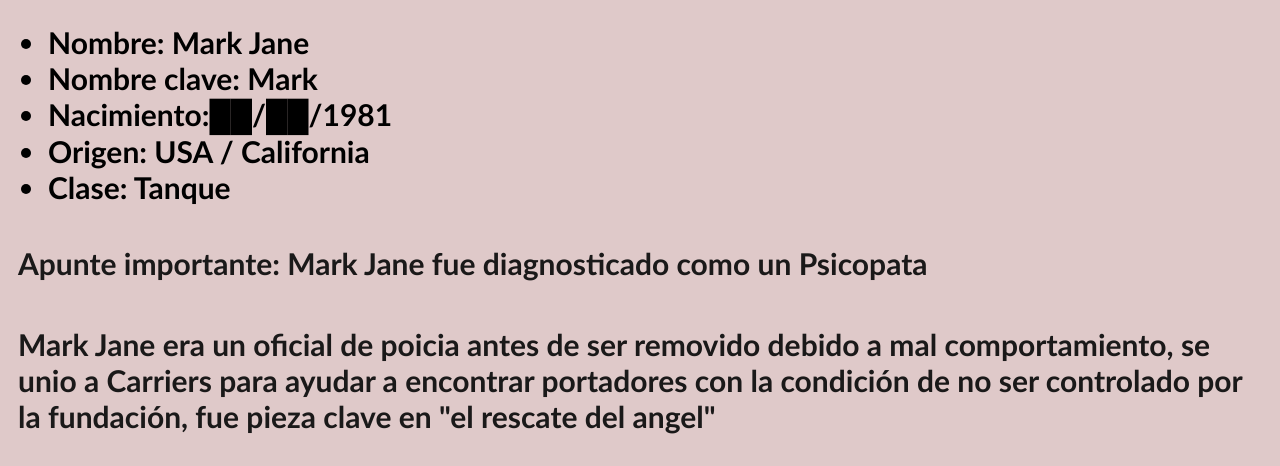
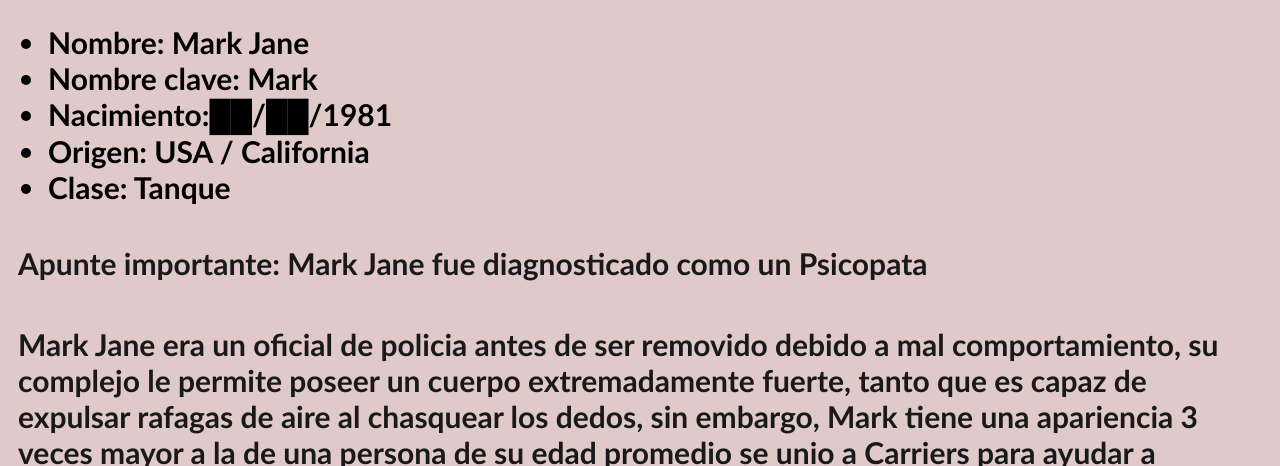
Before and after one commit to ZOROARK90/Carriers-Foundation-Mark, a plain HTML site: page index.html in a window 1280 px wide. Shown: the part 196-662 px from the top of the page. Drawn offline with Linux system fonts and the light colour scheme.

Commit message:
Update index.html

```diff
--- a/index.html
+++ b/index.html
@@ -21,10 +21,14 @@
                 <li>Clase: Tanque</li>
             </ul>
             <h1>Apunte importante: Mark Jane fue diagnosticado como un Psicopata</h1>
-            <h1>Mark Jane era un oficial de poicia antes de ser removido debido a mal
-                comportamiento, se unio a Carriers para ayudar a encontrar portadores con
-                la condición de no ser controlado por la fundación, fue pieza clave en
-                "el rescate del angel"</h1>
+            <h1>Mark Jane era un oficial de policia antes de ser removido debido a mal
+                comportamiento, su complejo le permite poseer un cuerpo extremadamente
+                fuerte, tanto que es capaz de expulsar rafagas de aire al chasquear los
+                dedos, sin embargo, Mark tiene una apariencia 3 veces mayor a la de una
+                persona de su edad promedio se unio a Carriers para ayudar a encontrar
+                portadores con la unica condición de tener libertad a la hora de
+                trabajar, fue pieza clave en un suceso conocido como "el rescate del
+                angel"</h1>
             <h1>
                 HABILIDADES:
             </h1>
```
